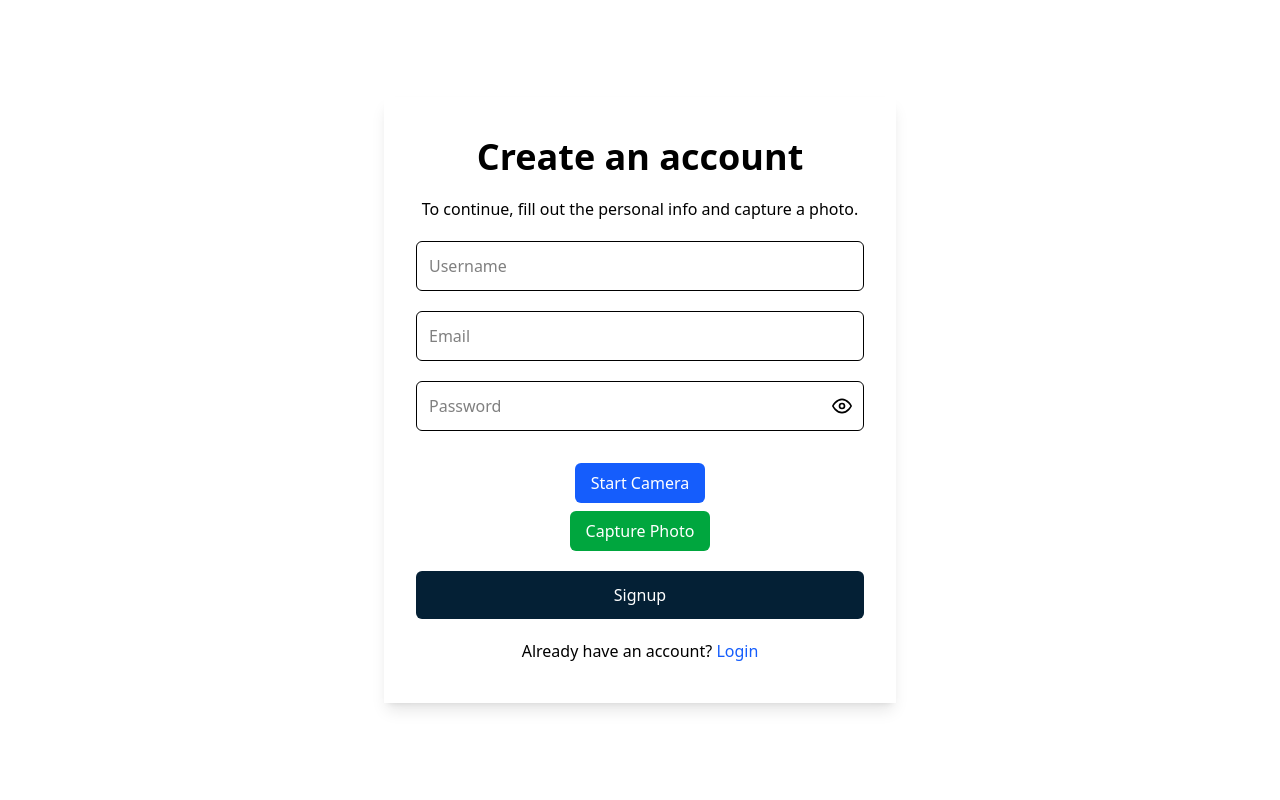
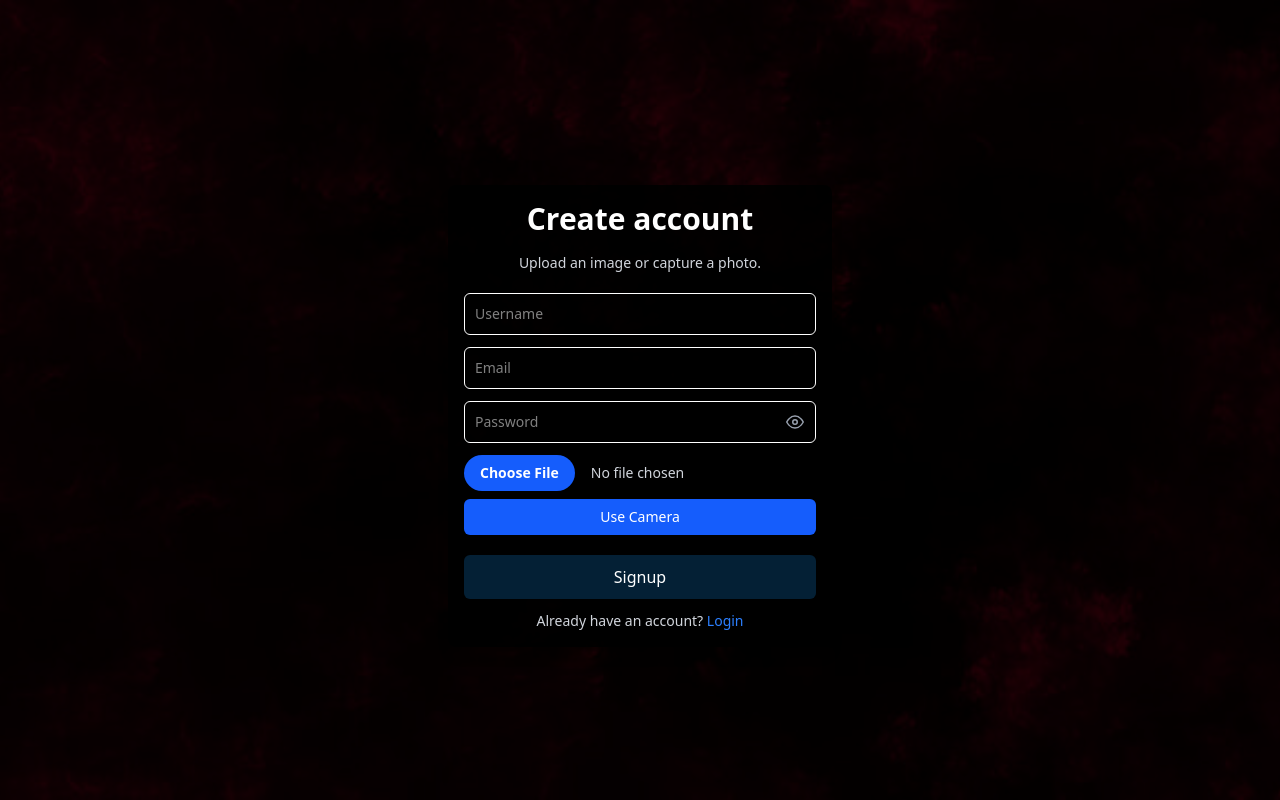
Before and after one commit to Vermasaiyam/PhotoAI-MIET, a React (Vite) app in the folder frontend/: page /signup in a window 1280 px wide. Built offline with nearby package versions, Linux system fonts and the light colour scheme; no server answers.

Commit message:
signup page

```diff
--- a/frontend/src/components/Signup.jsx
+++ b/frontend/src/components/Signup.jsx
@@ -1,28 +1,26 @@
-import React, { useEffect, useState, useRef } from 'react';
-import { Link, useNavigate } from 'react-router-dom';
-import { Loader2 } from 'lucide-react';
-import axios from 'axios';
-import { toast } from 'sonner';
-import { useSelector } from 'react-redux';
-import { FiEye, FiEyeOff } from 'react-icons/fi';
+import React, { useEffect, useState, useRef } from "react";
+import { Link, useNavigate } from "react-router-dom";
+import { Loader2 } from "lucide-react";
+import axios from "axios";
+import { toast } from "sonner";
+import { useSelector } from "react-redux";
+import { FiEye, FiEyeOff } from "react-icons/fi";
+import { X } from "lucide-react";
 
-const API_END_POINT = import.meta.env.VITE_API_END_POINT_USER || "https://Photo-AI.onrender.com/api/user";
+const API_END_POINT =
+    import.meta.env.VITE_API_END_POINT_USER ||
+    "https://Photo-AI.onrender.com/api/user";
 
 const Signup = () => {
     const [show, setShow] = useState(false);
-    const { user } = useSelector(store => store.auth);
-
-    const [input, setInput] = useState({
-        username: "",
-        email: "",
-        password: ""
-    });
+    const { user } = useSelector((store) => store.auth);
+    const [input, setInput] = useState({ username: "", email: "", password: "" });
     const [loading, setLoading] = useState(false);
     const navigate = useNavigate();
-
     const videoRef = useRef(null);
     const [image, setImage] = useState(null);
-    const [imagePreview, setImagePreview] = useState(null); // Store the preview URL
+    const [imagePreview, setImagePreview] = useState(null);
+    const [useCamera, setUseCamera] = useState(false);
 
     useEffect(() => {
         if (user) {
@@ -39,6 +37,7 @@ const Signup = () => {
             const stream = await navigator.mediaDevices.getUserMedia({ video: true });
             if (videoRef.current) {
                 videoRef.current.srcObject = stream;
+                videoRef.current.play();
             }
         } catch (error) {
             console.error("Error accessing camera:", error);
@@ -52,10 +51,18 @@ const Signup = () => {
         canvas.width = videoRef.current.videoWidth;
         canvas.height = videoRef.current.videoHeight;
         context.drawImage(videoRef.current, 0, 0, canvas.width, canvas.height);
-        canvas.toBlob(blob => {
+        canvas.toBlob((blob) => {
             setImage(blob);
-            setImagePreview(URL.createObjectURL(blob)); // Generate preview URL
+            setImagePreview(URL.createObjectURL(blob));
         }, "image/jpeg");
+    };
+
+    const handleFileUpload = (e) => {
+        const file = e.target.files[0];
+        if (file) {
+            setImage(file);
+            setImagePreview(URL.createObjectURL(file));
+        }
     };
 
     const signupHandler = async (e) => {
@@ -67,75 +74,209 @@ const Signup = () => {
 
         try {
             setLoading(true);
+
+            // Step 1: Upload user details & image to Node.js backend
             const formData = new FormData();
             formData.append("username", input.username);
             formData.append("email", input.email);
             formData.append("password", input.password);
             formData.append("photo", image);
 
+            // console.log("Formdata", formData);
+            for (let pair of formData.entries()) {
+                console.log(pair[0] + ": " + pair[1]);
+            }
+
             const res = await axios.post(`${API_END_POINT}/register`, formData, {
-                headers: { 'Content-Type': 'multipart/form-data' },
+                headers: { "Content-Type": "multipart/form-data" },
                 withCredentials: true,
             });
 
-            if (res.data.success) {
-                navigate("/login");
-                toast.success(res.data.message);
-                setInput({ username: "", email: "", password: "" });
-                setImage(null);
-                setImagePreview(null);
+            if (!res.data.success) {
+                throw new Error(res.data.message || "User registration failed");
             }
+
+            // Step 2: Extract image URL from backend response
+            const imageUrl = res.data.imageUrl;
+            if (!imageUrl) {
+                throw new Error("Image URL not received from backend");
+            }
+
+            // Step 3: Send the image URL to Flask server for encoding
+            const flaskResponse = await axios.post("http://127.0.0.1:5000/encode", {
+                image_url: imageUrl,
+            });
+
+            if (flaskResponse.data.error) {
+                throw new Error(flaskResponse.data.error);
+            }
+
+            const faceEncodings = flaskResponse.data.encodings;
+            if (faceEncodings.length === 0) {
+                throw new Error("No face detected in the image");
+            }
+
+            // Step 4: Send face encoding to Node.js backend for storage
+            await axios.post(`${API_END_POINT}/store-face-encoding`, {
+                email: input.email,
+                faceEncoding: faceEncodings[0], // Assuming one face is detected
+            });
+
+            toast.success("Signup successful! Face encoding stored.");
+            navigate("/login");
+
+            // Reset input fields
+            setInput({ username: "", email: "", password: "" });
+            setImage(null);
+            setImagePreview(null);
         } catch (error) {
             console.error(error);
-            toast.error(error.response?.data?.message || "Signup failed");
+            toast.error(error.message || "Signup failed");
         } finally {
             setLoading(false);
         }
     };
 
     return (
-        <div className='flex flex-col items-center w-screen h-screen justify-center'>
-            <form onSubmit={signupHandler} className='shadow-lg flex flex-col gap-5 p-8 py-10 max-w-lg w-full'>
-                <h1 className='text-center font-bold text-4xl'>Create an account</h1>
-                <p className='text-center'>To continue, fill out the personal info and capture a photo.</p>
+        <div className="relative w-screen h-screen bg-black overflow-y-auto">
+            {/* Full-screen background image */}
+            <img
+                src="redbg.jpg"
+                alt="Background"
+                className="fixed inset-0 w-full h-full object-cover bg-black opacity-20"
+            />
 
-                <input type="text" name="username" value={input.username} onChange={changeEventHandler} placeholder="Username" className="p-3 border rounded-md w-full" required />
-                <input type="email" name="email" value={input.email} onChange={changeEventHandler} placeholder="Email" className="p-3 border rounded-md w-full" required />
+            {/* Signup form with transparent black background */}
+            <form
+                onSubmit={signupHandler}
+                className="absolute top-1/2 left-1/2 -translate-x-1/2 -translate-y-1/2 shadow-lg flex flex-col gap-3 p-4 max-w-sm w-[90%] bg-black/90 z-10 rounded-lg my-4"
+            >
+                <h1 className="text-center font-bold text-3xl text-white mb-1">
+                    Create account
+                </h1>
+                <p className="text-center text-gray-300 text-sm mb-2">
+                    Upload an image or capture a photo.
+                </p>
+
+                <input
+                    type="text"
+                    name="username"
+                    value={input.username}
+                    onChange={changeEventHandler}
+                    placeholder="Username"
+                    className="p-2.5 border border-white rounded-md w-full text-white bg-transparent text-sm"
+                    required
+                />
+                <input
+                    type="email"
+                    name="email"
+                    value={input.email}
+                    onChange={changeEventHandler}
+                    placeholder="Email"
+                    className="p-2.5 border border-white rounded-md w-full text-white bg-transparent text-sm"
+                    required
+                />
 
                 <div className="relative">
-                    <input type={show ? "text" : "password"} name="password" value={input.password} onChange={changeEventHandler} placeholder="Password" className="p-3 border rounded-md w-full pr-10" required />
-                    <button type="button" onClick={() => setShow(!show)} className="absolute right-3 top-1/2 transform -translate-y-1/2">
-                        {show ? <FiEyeOff size={20} /> : <FiEye size={20} />}
+                    <input
+                        type={show ? "text" : "password"}
+                        name="password"
+                        value={input.password}
+                        onChange={changeEventHandler}
+                        placeholder="Password"
+                        className="p-2.5 border border-white rounded-md w-full pr-10 text-white bg-transparent text-sm"
+                        required
+                    />
+                    <button
+                        type="button"
+                        onClick={() => setShow(!show)}
+                        className="absolute right-3 top-1/2 transform -translate-y-1/2 text-gray-400"
+                    >
+                        {show ? <FiEyeOff size={18} /> : <FiEye size={18} />}
                     </button>
                 </div>
 
-                <div className='flex flex-col items-center'>
+                <div className="flex flex-col items-center gap-2">
                     {imagePreview ? (
-                        <div className="w-full flex justify-center mb-2">
-                            <img src={imagePreview} alt="Captured" className="w-full max-h-64 object-cover border rounded-md" />
+                        <div className="relative w-full">
+                            <img
+                                src={imagePreview}
+                                alt="Selected"
+                                className="w-full h-48 object-contain border border-white rounded-md"
+                            />
+                            <button
+                                type="button"
+                                onClick={() => {
+                                    setImagePreview(null);
+                                    setImage(null);
+                                }}
+                                className="absolute top-2 right-2 bg-red-500 text-white p-1 rounded-full hover:bg-red-600"
+                            >
+                                <X size={16} />
+                            </button>
                         </div>
-                    ) : (
-                        <video ref={videoRef} autoPlay className='w-full max-h-64 border rounded-md' style={{ display: videoRef.current ? 'block' : 'none' }} />
-                    )}
+                    ) : useCamera ? (
+                        <video
+                            ref={videoRef}
+                            autoPlay
+                            className="w-full h-48 object-cover border border-white rounded-md"
+                        />
+                    ) : null}
 
-                    <button type='button' onClick={startCamera} className='mt-3 bg-blue-600 text-white px-4 py-2 rounded-md'>Start Camera</button>
-                    <button type='button' onClick={capturePhoto} className='mt-2 bg-green-600 text-white px-4 py-2 rounded-md'>Capture Photo</button>
+                    <div className="flex gap-2 w-full">
+                        <input
+                            type="file"
+                            accept="image/*"
+                            onChange={handleFileUpload}
+                            className="text-sm text-gray-300 file:mr-4 file:py-2 file:px-4 file:rounded-full file:border-0 file:text-sm file:font-semibold file:bg-blue-600 file:text-white hover:file:bg-blue-700"
+                        />
+                    </div>
+
+                    <div className="flex gap-2 w-full">
+                        <button
+                            type="button"
+                            onClick={() => {
+                                setUseCamera(true);
+                                startCamera();
+                            }}
+                            className="flex-1 bg-blue-600 text-white px-3 py-2 rounded-md text-sm hover:bg-blue-700 transition-colors"
+                        >
+                            Use Camera
+                        </button>
+                        {useCamera && (
+                            <button
+                                type="button"
+                                onClick={capturePhoto}
+                                className="flex-1 bg-green-600 text-white px-3 py-2 rounded-md text-sm hover:bg-green-700 transition-colors"
+                            >
+                                Capture
+                            </button>
+                        )}
+                    </div>
                 </div>
 
-
-                {image && <p className='text-green-600 text-center'>Photo captured successfully!</p>}
-
                 {loading ? (
-                    <button disabled className='flex items-center justify-center p-3 bg-gray-300 text-gray-600 rounded-md cursor-not-allowed'>
-                        <Loader2 className='mr-2 h-4 w-4 animate-spin' />
+                    <button
+                        disabled
+                        className="flex items-center justify-center p-2.5 bg-gray-300 text-gray-600 rounded-md cursor-not-allowed mt-2"
+                    >
+                        <Loader2 className="mr-2 h-4 w-4 animate-spin" />
                         Please wait
                     </button>
                 ) : (
-                    <button type='submit' className='p-3 bg-[#042035] hover:bg-[#165686] text-white rounded-md cursor-pointer'>Signup</button>
+                    <button
+                        type="submit"
+                        className="p-2.5 bg-[#042035] hover:bg-[#165686] text-white rounded-md cursor-pointer mt-2 transition-colors"
+                    >
+                        Signup
+                    </button>
                 )}
 
-                <span className='text-center'>
-                    Already have an account? <Link to="/login" className='text-blue-600'>Login</Link>
+                <span className="text-center text-gray-300 text-sm">
+                    Already have an account?{" "}
+                    <Link to="/login" className="text-blue-500 hover:text-blue-400">
+                        Login
+                    </Link>
                 </span>
             </form>
         </div>
```
